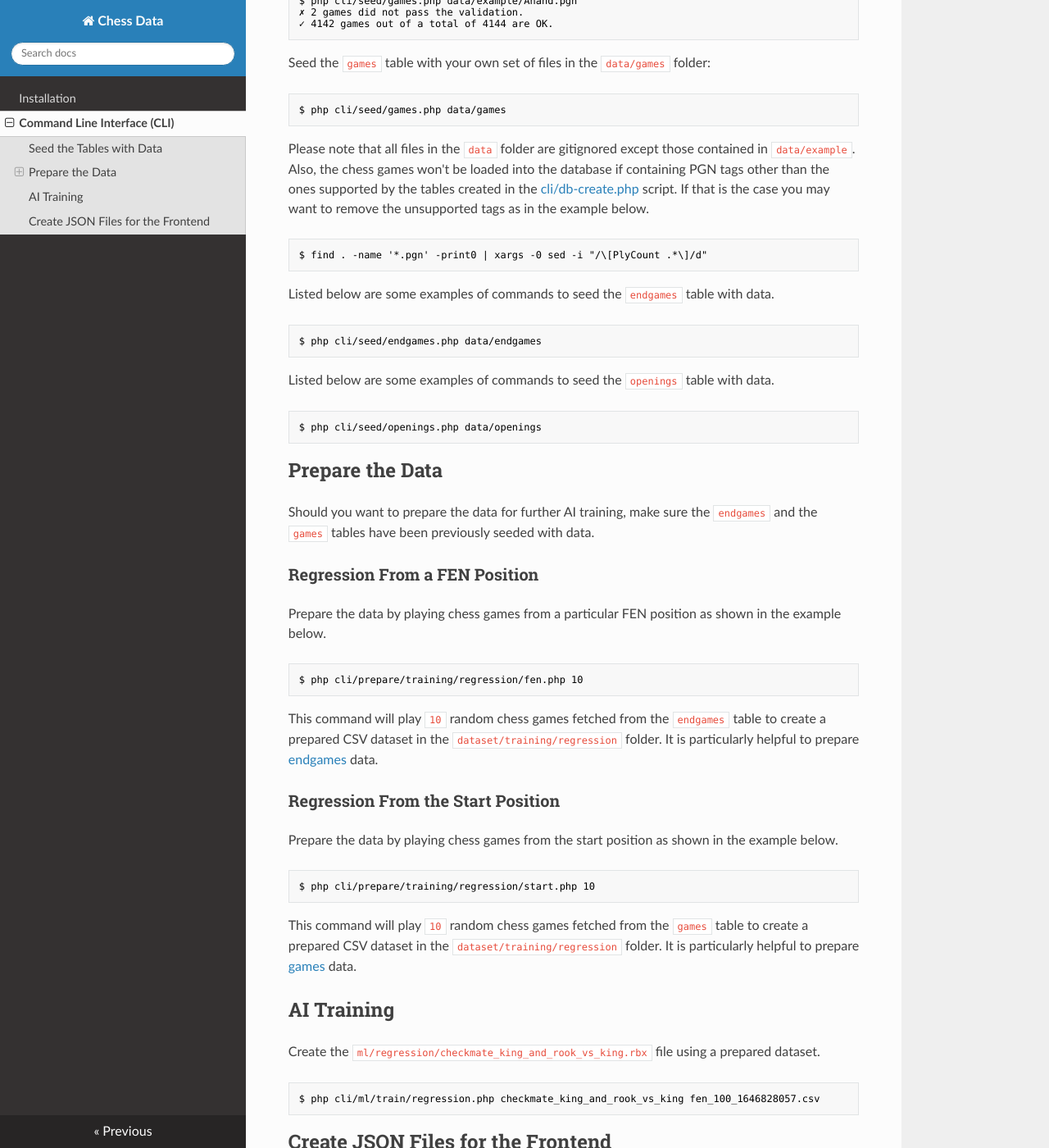
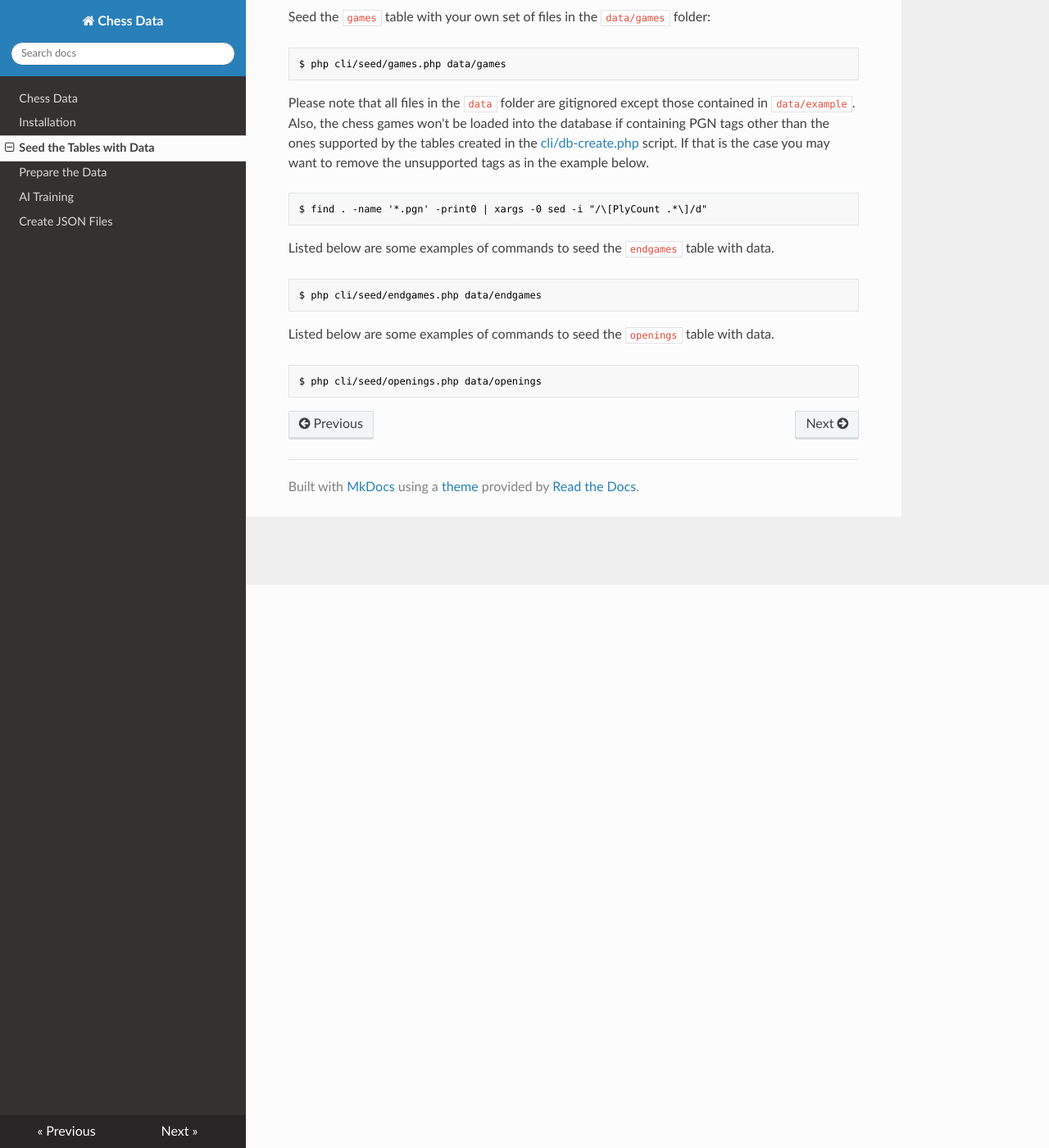
Before and after one commit to chesslablab/chess-data, an MkDocs documentation site: the page built from docs/seed-the-tables-with-data.md, in a window 1280 px wide and 1400 px high, scrolled down 687 px. Shown: the whole window at 82% size. Built offline with MkDocs 1.6.1, drawn with Linux system fonts in a browser that asks for light colours; nearby versions of some CDN libraries; some of the changed text lies outside the part shown.

Commit message:
Improved the docs

````diff
--- a/docs/command-line-interface-cli.md
+++ b/docs/seed-the-tables-with-data.md
@@ -1,6 +1,4 @@
-# Command Line Interface (CLI)
-
-## Seed the Tables with Data
+# Seed the Tables with Data
 
 Tables are loaded using the files contained in the `data` folder and can be loaded all at once or file by file. Listed below are some examples of commands to seed the `games` table with data.
 
@@ -57,69 +55,3 @@ Listed below are some examples of commands to seed the `openings` table with dat
 ```text
 $ php cli/seed/openings.php data/openings
 ```
-
-## Prepare the Data
-
-Should you want to prepare the data for further AI training, make sure the `endgames` and the `games` tables have been previously seeded with data.
-
-### Regression From a FEN Position
-
-Prepare the data by playing chess games from a particular FEN position as shown in the example below.
-
-```text
-$ php cli/prepare/training/regression/fen.php 10
-```
-
-This command will play `10` random chess games fetched from the `endgames` table to create a prepared CSV dataset in the `dataset/training/regression` folder. It is particularly helpful to prepare [endgames](https://github.com/chesslablab/chess-data/tree/master/data/endgames) data.
-
-### Regression From the Start Position
-
-Prepare the data by playing chess games from the start position as shown in the example below.
-
-```text
-$ php cli/prepare/training/regression/start.php 10
-```
-
-This command will play `10` random chess games fetched from the `games` table to create a prepared CSV dataset in the `dataset/training/regression` folder. It is particularly helpful to prepare [games](https://github.com/chesslablab/chess-data/tree/master/data/games) data.
-
-## AI Training
-
-Create the `ml/regression/checkmate_king_and_rook_vs_king.rbx` file using a prepared dataset.
-
-```text
-$ php cli/ml/train/regression.php checkmate_king_and_rook_vs_king fen_100_1646828057.csv
-```
-
-## Create JSON Files for the Frontend
-
-The following commands will create a bunch of JSON files in the `output` folder which are intended to be used by [React Chess](https://github.com/chesslablab/react-chess).
-
-Create the `output/autocomplete-events.json` file:
-
-```text
-$ php cli/json/autocomplete/events.php
-```
-
-Create the `output/autocomplete-players.json` file:
-
-```text
-$ php cli/json/autocomplete/players.php
-```
-
-Create the `output/draw-rate.json` file:
-
-```
-$ php cli/json/stats/draw-rate.php
-```
-
-Create the `output/win-rate-for-black.json` file:
-
-```
-$ php cli/json/stats/win-rate-for-black.php
-```
-
-Create the `output/win-rate-for-white.json` file:
-
-```
-$ php cli/json/stats/win-rate-for-white.php
-```
--- a/mkdocs.yml
+++ b/mkdocs.yml
@@ -1,5 +1,9 @@
 site_name: Chess Data
 nav:
+  - Chess Data: index.md
   - Installation: installation.md
-  - Command Line Interface (CLI): command-line-interface-cli.md
+  - Seed the Tables with Data: seed-the-tables-with-data.md
+  - Prepare the Data: prepare-the-data.md
+  - AI Training: ai-training.md
+  - Create JSON Files: create-json-files.md
 theme: readthedocs
````
Also changed, not shown: docs/ai-training.md (added, +7 -0 lines), docs/create-json-files.md (added, +33 -0 lines), docs/index.md (added, +3 -0 lines), docs/prepare-the-data.md (added, +23 -0 lines), 1 other file.
